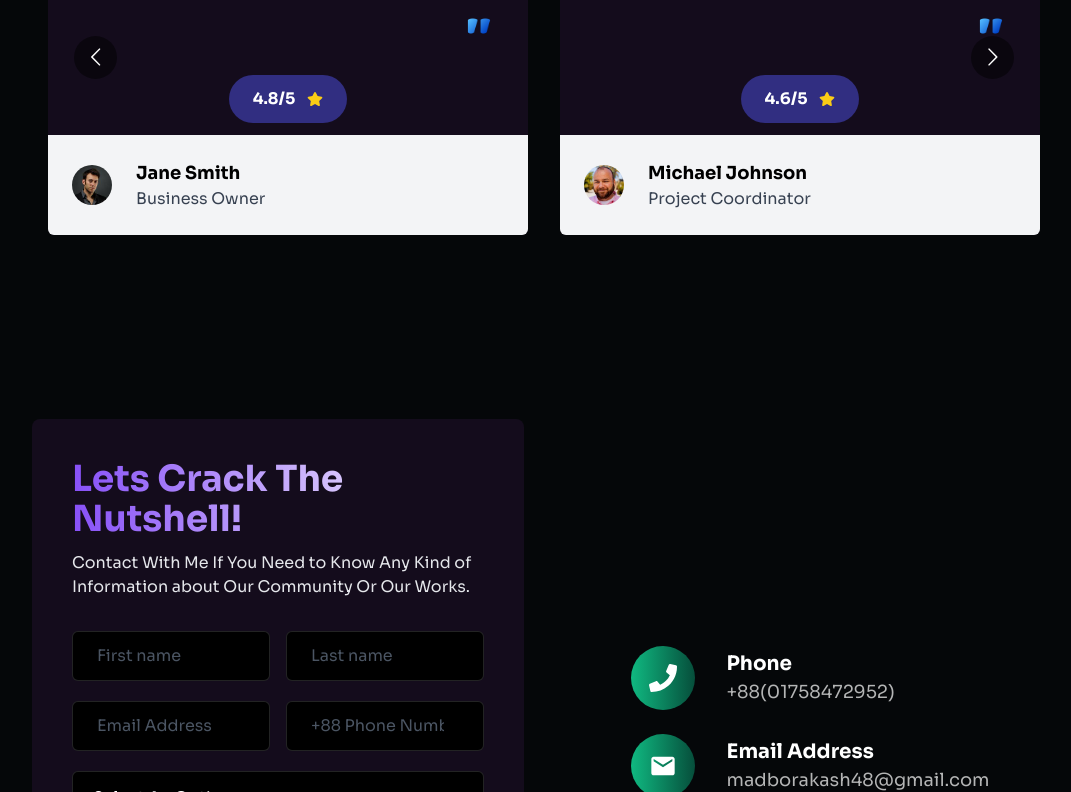
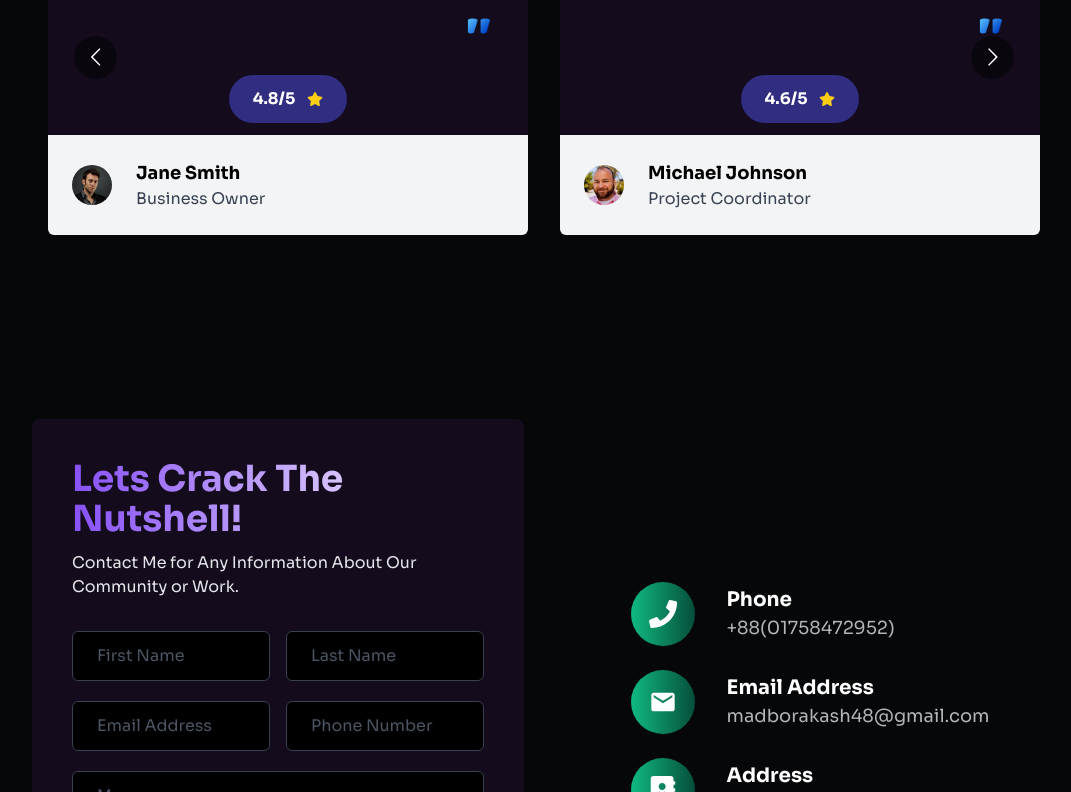
Before and after one commit to akashmuhammadabrrar/My-nextTs-portfolio, a Next.js app: page / in a window 1280 px wide. Shown: the part 4280-5072 px from the top of the page, without its empty margins (96-1167 px from the left). Built offline with nearby package versions, Linux system fonts and the light colour scheme.

Commit message:
this commit for the contact section interactive with nodemailer

```diff
--- a/app/Data/data.ts
+++ b/app/Data/data.ts
@@ -82,18 +82,14 @@ export const projectData = [
     image: "/images/p2.png",
     url: "https://restaurant-auth-d2823.web.app/",
   },
+
   {
     id: 3,
-    image: "/images/p3.png",
-    url: "https://game-ecommerce-yt.vercel.app/",
-  },
-  {
-    id: 4,
     image: "/images/p4.png",
     url: "https://edmanage-auth.web.app/",
   },
   {
-    id: 5,
+    id: 4,
     image: "/images/p5.png",
     url: "https://donation-tuilip-auth.web.app/login",
   },
--- /dev/null
+++ b/app/api/contact/route.ts
@@ -0,0 +1,52 @@
+import { NextResponse } from "next/server";
+import nodemailer from "nodemailer";
+
+export async function POST(req: Request) {
+  try {
+    const { firstName, lastName, email, phone, message } = await req.json();
+
+    if (!firstName || !email || !message) {
+      return NextResponse.json(
+        { error: "All required fields must be filled" },
+        { status: 400 }
+      );
+    }
+
+    // ✅ Set up Nodemailer transporter
+    const transporter = nodemailer.createTransport({
+      service: "gmail",
+      auth: {
+        user: process.env.EMAIL_USER, // ✅ Your email
+        pass: process.env.EMAIL_PASS, // ✅ Use correct password (App Password)
+      },
+    });
+
+    // ✅ Email content
+    const mailOptions = {
+      from: process.env.EMAIL_USER, // ✅ Always send from your email
+      replyTo: email, // ✅ Set user's email as reply-to
+      to: "madborakash48@gmail.com", // ✅ Your email (recipient)
+      subject: `New Contact Form Submission from ${firstName} ${lastName}`,
+      text: `
+        Name: ${firstName} ${lastName}
+        Email: ${email}
+        Phone: ${phone || "N/A"}
+        Message: ${message}
+      `,
+    };
+
+    // ✅ Send email
+    await transporter.sendMail(mailOptions);
+
+    return NextResponse.json(
+      { message: "Email sent successfully!" },
+      { status: 200 }
+    );
+  } catch (error) {
+    console.error("Error sending email:", error);
+    return NextResponse.json(
+      { error: "Failed to send email" },
+      { status: 500 }
+    );
+  }
+}
--- a/app/globals.css
+++ b/app/globals.css
@@ -25,3 +25,11 @@
     border-radius: 4px;
   }
 }
+
+.input-style {
+  @apply bg-black text-white placeholder:text-gray-600 px-6 py-3 rounded-md border border-gray-700 outline-none w-full;
+}
+
+.btn-primary {
+  @apply px-8 py-3 bg-[#7947df] text-white hover:bg-[#5c2fb7] transition-all duration-300 rounded-full;
+}
--- a/components/Helper/Home/Contact/ContactForm.tsx
+++ b/components/Helper/Home/Contact/ContactForm.tsx
@@ -1,68 +1,124 @@
-import React from "react";
+/* eslint-disable @typescript-eslint/no-unused-vars */
+"use client";
+import { useState } from "react";
 
 const ContactForm = () => {
+  const [formData, setFormData] = useState({
+    firstName: "",
+    lastName: "",
+    email: "",
+    phone: "",
+    message: "",
+  });
+
+  const [loading, setLoading] = useState(false);
+  const [success, setSuccess] = useState<string | null>(null);
+  const [error, setError] = useState<string | null>(null);
+
+  const handleChange = (
+    e: React.ChangeEvent<HTMLInputElement | HTMLTextAreaElement>
+  ) => {
+    setFormData({ ...formData, [e.target.name]: e.target.value });
+  };
+
+  const handleSubmit = async (e: React.FormEvent) => {
+    e.preventDefault();
+    setLoading(true);
+    setError(null);
+    setSuccess(null);
+
+    try {
+      const res = await fetch("/api/contact", {
+        method: "POST",
+        headers: { "Content-Type": "application/json" },
+        body: JSON.stringify(formData),
+      });
+
+      const data = await res.json();
+
+      if (res.ok) {
+        setSuccess("Your message has been sent successfully!");
+        setFormData({
+          firstName: "",
+          lastName: "",
+          email: "",
+          phone: "",
+          message: "",
+        });
+      } else {
+        setError(data.error || "Something went wrong. Please try again.");
+      }
+    } catch (err) {
+      setError("Failed to send message.");
+    } finally {
+      setLoading(false);
+    }
+  };
+
   return (
     <div className="bg-[#140c1c] rounded-lg p-4 sm:p-10">
       <h2 className="text-bg text-2xl md:text-3xl lg:text-4xl font-bold">
         Lets Crack The Nutshell!
       </h2>
       <p className="text-gray-200 mt-3 lg:text-base text-xs md:text-sm">
-        Contact With Me If You Need to Know Any Kind of Information about Our
-        Community Or Our Works.
+        Contact Me for Any Information About Our Community or Work.
       </p>
-      {/* inputs field */}
-      <form className="mt-8 block w-full overflow-hidden">
-        <div className="flex flex-col md:flex-row items-center justify-center gap-4">
-          {/* first name */}
+
+      <form onSubmit={handleSubmit} className="mt-8 w-full">
+        <div className="flex flex-col md:flex-row gap-4">
           <input
             type="text"
-            placeholder="First name"
-            className="flex-1 bg-black text-white placeholder:text-gray-600 px-6 py-3 rounded-md border-[1.5px] border-gray-200 border-opacity-15 outline-none w-full"
+            name="firstName"
+            placeholder="First Name"
+            value={formData.firstName}
+            onChange={handleChange}
+            className="input-style"
+            required
           />
-          {/* last name */}
           <input
             type="text"
-            placeholder="Last name"
-            className="flex-1 bg-black text-white placeholder:text-gray-600 px-6 py-3 rounded-md border-[1.5px] border-gray-200 border-opacity-15 outline-none w-full"
+            name="lastName"
+            placeholder="Last Name"
+            value={formData.lastName}
+            onChange={handleChange}
+            className="input-style"
           />
         </div>
-        {/* email  */}
-        <div className="flex mt-5 flex-col md:flex-row items-center justify-center gap-4">
-          {/* first name */}
+        <div className="flex flex-col md:flex-row gap-4 mt-5">
           <input
             type="email"
+            name="email"
             placeholder="Email Address"
-            className="flex-1 bg-black text-white placeholder:text-gray-600 px-6 py-3 rounded-md border-[1.5px] border-gray-200 border-opacity-15 outline-none w-full"
+            value={formData.email}
+            onChange={handleChange}
+            className="input-style"
+            required
           />
-          {/* last name */}
           <input
             type="number"
-            placeholder="+88 Phone Number"
-            className="flex-1 bg-black text-white placeholder:text-gray-600 px-6 py-3 rounded-md border-[1.5px] border-gray-200 border-opacity-15 outline-none w-full"
+            name="phone"
+            placeholder="Phone Number"
+            value={formData.phone}
+            onChange={handleChange}
+            className="input-style"
           />
         </div>
-        <div>
-          <select
-            className="w-full mt-5 bg-black text-white placeholder:text-gray-600 px-4 py-3.5 rounded-md border-[1.5px] border-gray-200 border-opacity-15 outline-none"
-            defaultValue="">
-            <option value="" disabled>
-              Select An Option
-            </option>
-            <option value="frontend">Frontend Web Development</option>
-            <option value="backend">Backend Development</option>
-            <option value="full-stack">Full-stack Web Development</option>
-          </select>
-        </div>
         <textarea
-          className="w-full mt-5 bg-black text-white placeholder:text-gray-600 px-4 py-3.5 rounded-md border-[1.5px] border-gray-200 border-opacity-15 outline-none"
-          rows={7}
-          placeholder="Message"></textarea>
-        <div className="mt-4">
-          <button className="px-8 py-3.5 bg-[#7947df] text-white hover:bg-[#5c2fb7] transition-all duration-300 rounded-full">
-            Send Message
-          </button>
-        </div>
+          name="message"
+          placeholder="Message"
+          value={formData.message}
+          onChange={handleChange}
+          className="input-style mt-5"
+          rows={5}
+          required></textarea>
+        <button type="submit" className="btn-primary mt-4" disabled={loading}>
+          {loading ? "Sending..." : "Send Message"}
+        </button>
       </form>
+
+      {/* Success & Error Messages */}
+      {success && <p className="text-green-500 mt-3">{success}</p>}
+      {error && <p className="text-red-500 mt-3">{error}</p>}
     </div>
   );
 };
--- a/package.json
+++ b/package.json
@@ -11,6 +11,7 @@
   "dependencies": {
     "aos": "^3.0.0-beta.6",
     "next": "15.1.6",
+    "nodemailer": "^6.10.0",
     "react": "^19.0.0",
     "react-animated-cursor": "^2.11.2",
     "react-dom": "^19.0.0",
@@ -22,6 +23,7 @@
     "@eslint/eslintrc": "^3",
     "@types/aos": "^3.0.7",
     "@types/node": "^20",
+    "@types/nodemailer": "^6.4.17",
     "@types/react": "^19",
     "@types/react-dom": "^19",
     "eslint": "^9",
```
Also changed, not shown: 1 other file (tests, documents, lock files or other folders).
